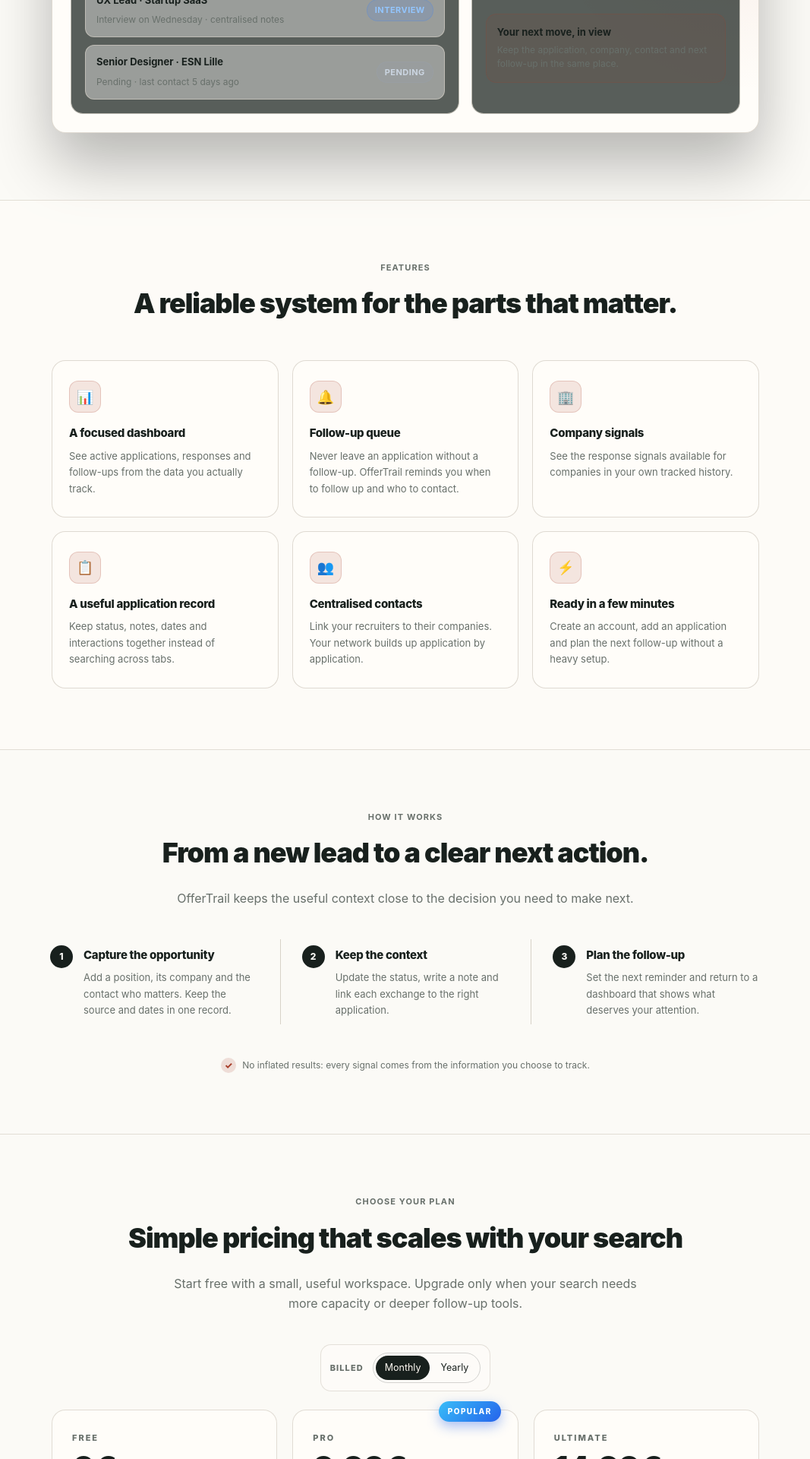
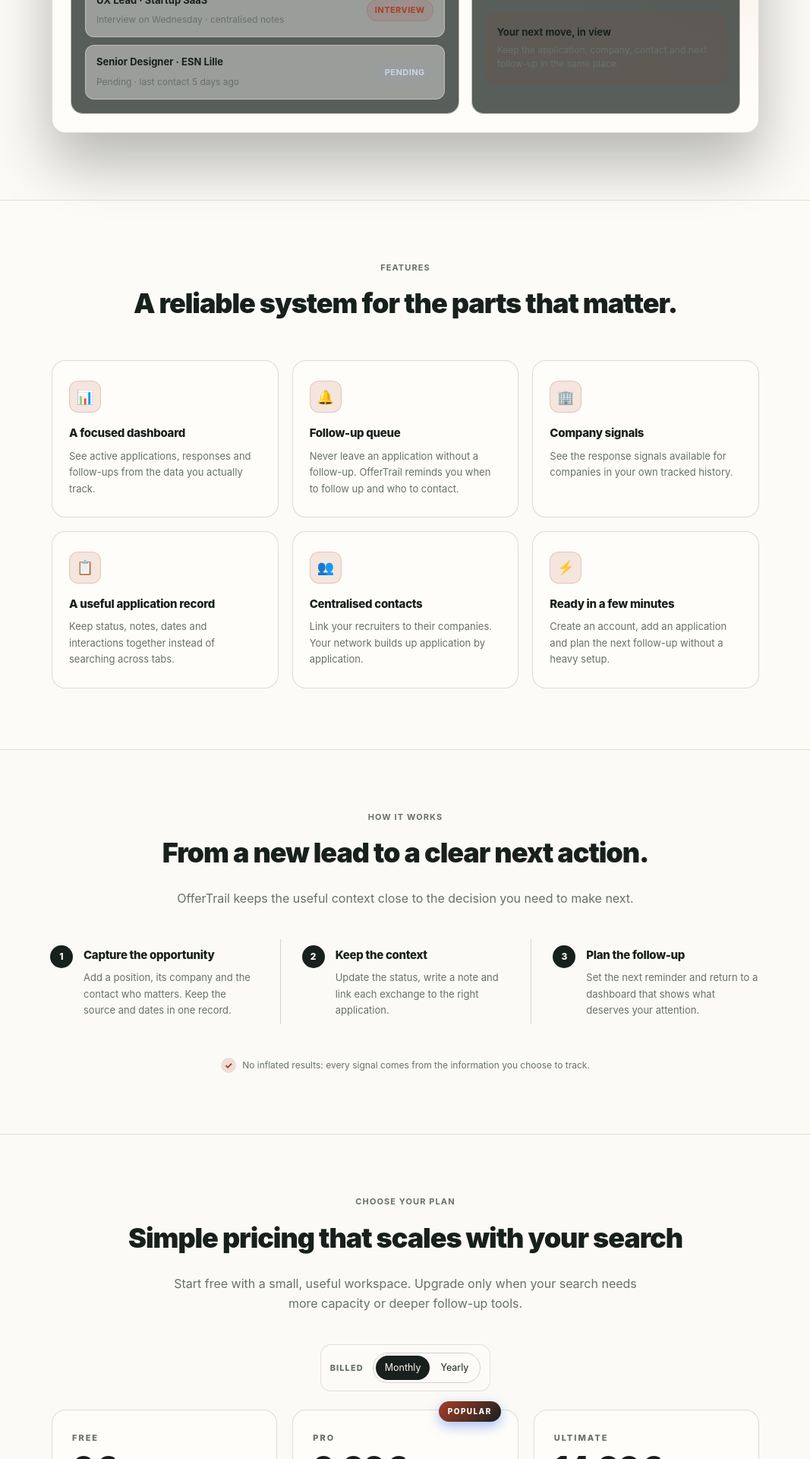
Before and after one commit to darkiron/offertrail, a React (Vite) app in the folder frontend/: page / in a window 1280 px wide. Shown: the part 880-2800 px from the top of the page at 76% size, without its empty margins (106-1173 px from the left). Built offline with nearby package versions, Linux system fonts and the light colour scheme; no server answers.

Commit message:
fix(ui): 🎨 supprime les accents bleus legacy

```diff
--- a/frontend/src/components/PlanCard.module.css
+++ b/frontend/src/components/PlanCard.module.css
@@ -36,13 +36,13 @@
   text-transform: uppercase;
   padding: 6px 12px;
   border-radius: 999px;
-  background: linear-gradient(135deg, #38bdf8, #2563eb);
+  background: linear-gradient(135deg, var(--ot-accent), var(--ot-ink));
   color: white;
   box-shadow: 0 6px 16px rgba(37, 99, 235, 0.4);
 }
 
 .badge.violet {
-  background: linear-gradient(135deg, #a78bfa, #7c3aed);
+  background: linear-gradient(135deg, var(--ot-success), var(--ot-ink));
   box-shadow: 0 6px 16px rgba(124, 58, 237, 0.4);
 }
 
--- a/frontend/src/styles/landing.css
+++ b/frontend/src/styles/landing.css
@@ -311,7 +311,7 @@
 }
 
 .lp-pill-orange { background: rgba(245,158,11,0.14); color: #fbbf24; border: 1px solid rgba(245,158,11,0.22); }
-.lp-pill-blue   { background: rgba(59,130,246,0.14);  color: #93c5fd; border: 1px solid rgba(59,130,246,0.22); }
+.lp-pill-blue   { background: color-mix(in srgb, var(--ot-accent) 12%, transparent); color: var(--ot-accent); border: 1px solid color-mix(in srgb, var(--ot-accent) 22%, transparent); }
 .lp-pill-slate  { background: rgba(148,163,184,0.12); color: #cbd5e1; border: 1px solid rgba(148,163,184,0.18); }
 
 .lp-chart { display: grid; gap: 14px; }
@@ -335,7 +335,7 @@
 .lp-bar-fill {
   height: 100%;
   border-radius: 999px;
-  background: linear-gradient(90deg, #38bdf8, #2563eb);
+  background: linear-gradient(90deg, var(--ot-accent), var(--ot-ink));
 }
 
 .lp-signal {
```
